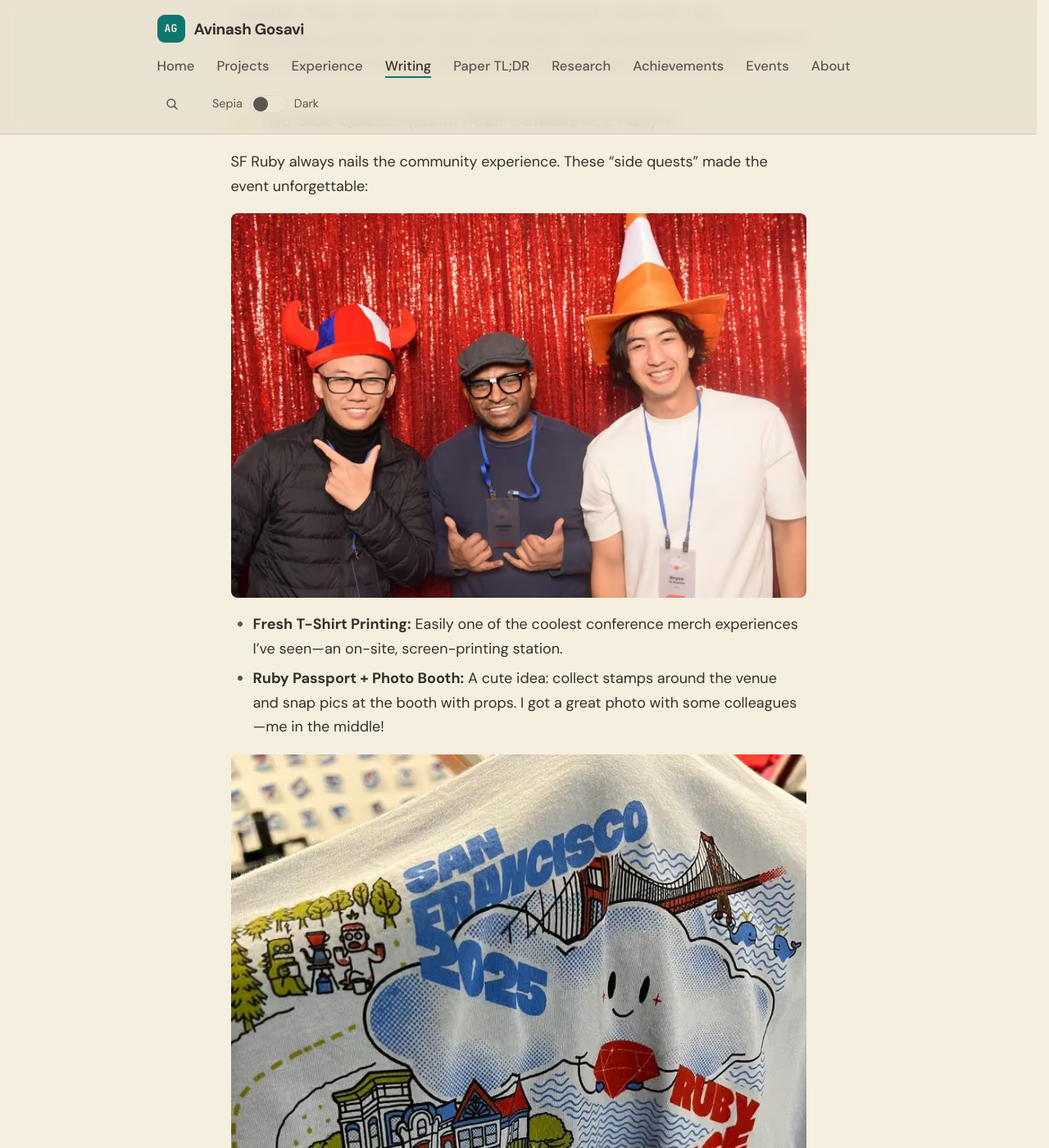
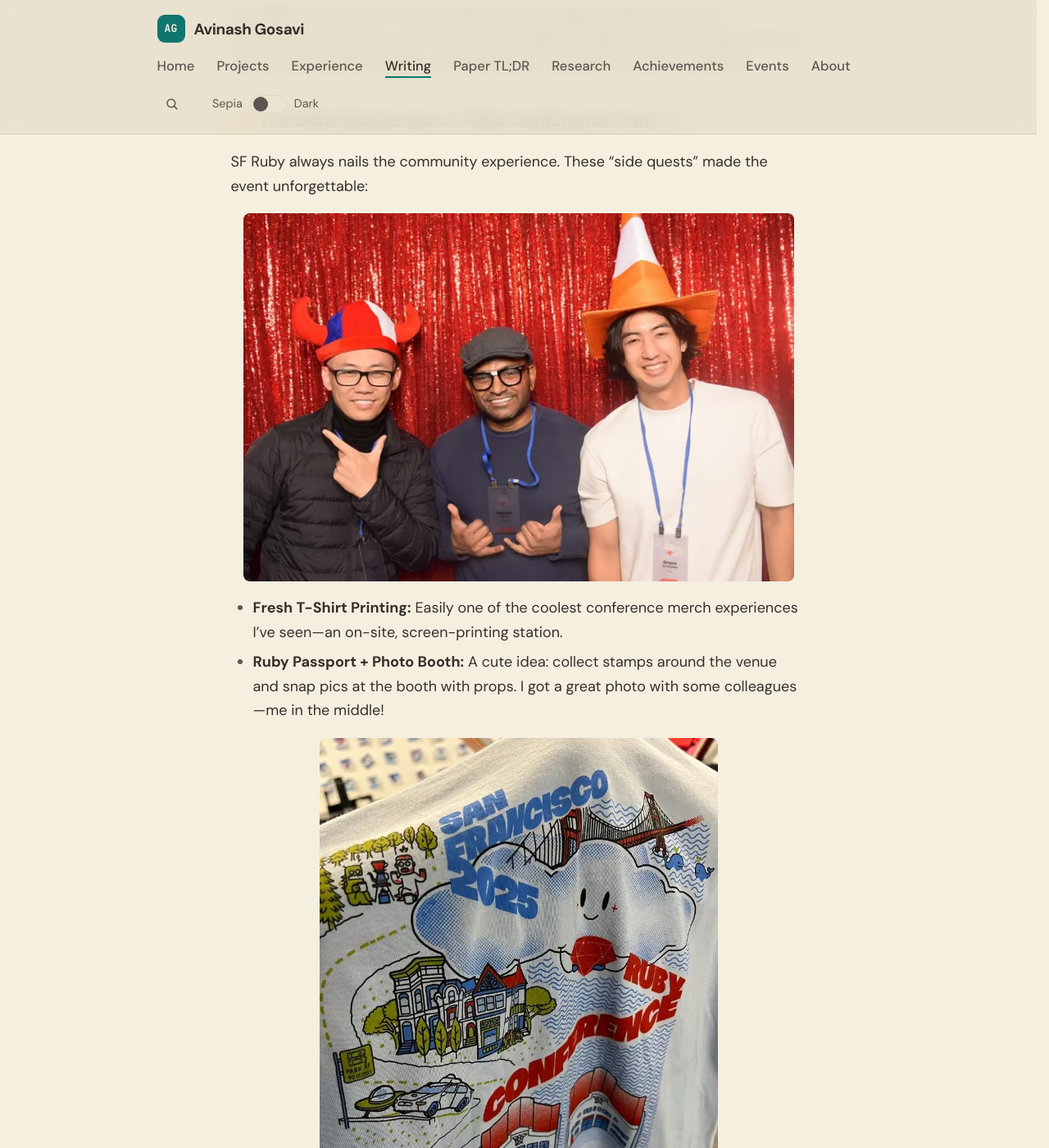
Before and after one commit to aag1091-alt/avinashgosavi.com, a Jekyll site: the page built from _posts/2025-11-27-sf-ruby-2025.md, in a window 1280 px wide and 1400 px high, scrolled down 3193 px. Shown: the whole window at 82% size. Built offline with Jekyll 4.4.1, drawn with Linux system fonts in a browser that asks for light colours.

Commit message:
Design: cap tall post photos at about a screen's height, centered
Co-Authored-By: Claude <noreply@anthropic.com>

```diff
--- a/_data/changelog.yml
+++ b/_data/changelog.yml
@@ -1,5 +1,9 @@
 # Public changelog shown on /changelog and (latest 3) on the homepage.
 # Newest first. desk: Writing | Design | Engineering
+- date: 2026-10-29
+  desk: Design
+  text: Tall photos in posts now stop at about a screen's height and sit centered, so the SF Ruby photo-booth picture no longer fills a whole scroll; click to see it full size.
+  link: /post/my-sf-ruby-2025-experience-talks-side-quests-community-inspiration/
 - date: 2026-10-28
   desk: Engineering
   text: The changelog now shows the latest week up front and folds older days into one "earlier changes" toggle; date links and desk filters open it automatically.
--- a/assets/css/style.css
+++ b/assets/css/style.css
@@ -1066,6 +1066,13 @@ input:focus-visible {
   display: block;
   margin: 1rem 0;
   border-radius: 8px;
+}
+/* Tall (portrait) photos in posts stop at about a screen's height and sit
+   centered, instead of running ~56rem down the column; click still zooms. */
+.post-content picture img {
+  width: auto;
+  max-height: min(80vh, 36rem);
+  margin-inline: auto;
 }
 
 /* Inline SVG diagrams in posts (theme-aware via CSS tokens) */
```
